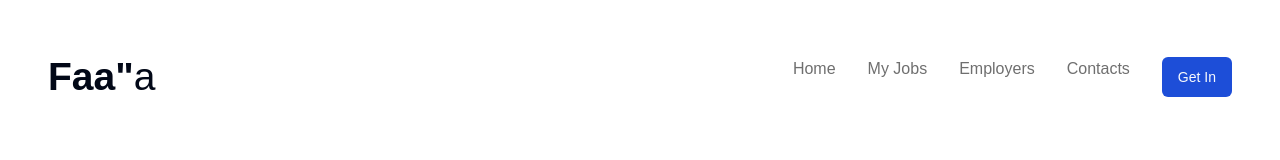
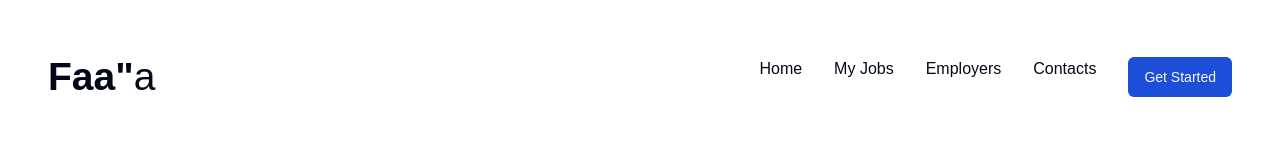
Before and after one commit to david123mbah/Faa_r, a Next.js app: page /job/create in a window 1280 px wide. Shown: the top 160 px of the page. Built offline with nearby package versions, Linux system fonts and the light colour scheme; no server answers.

Commit message:
added the contact page and main page

```diff
--- a/app/(job)/Components/Navbar.jsx
+++ b/app/(job)/Components/Navbar.jsx
@@ -3,11 +3,11 @@ import "./index.css";
 import { SignedIn, SignedOut, UserButton } from "@clerk/nextjs";
 import { Button } from "../../../@/components/ui/button";
 
-const Navbar = () => {
+const Navbar = ({from}) => {
   return (
     <div className="navbar flex justify-between items-center p-[3rem]">
       <div className="LogoDiv">
-        <h1 className="logo text-[39px] text-blueColor">
+        <h1 className={ from ? `logo text-[39px] ${from}` : "logo text-[39px] text-blueColor"}>
           <strong>
             <a href="/">Faa"</a>
           </strong>
@@ -15,27 +15,27 @@ const Navbar = () => {
         </h1>
       </div>
       <div className="menu flex gap-8">
-        <li className="menuList text-[#6f6f6f] hover:text-blueColor">
-          <a href="/">Home</a>
+        <li className={ from ? `menuList  hover:text-black ${from}` : "menuList  hover:text-blueColor"}>
+          <a href="/home">Home</a>
         </li>
-        <li className="menuList text-[#6f6f6f] hover:text-blueColor">
+        <li className={ from ? `menuList  hover:text-black ${from}` : "menuList  hover:text-blueColor"}>
           <a href="/my-job">My Jobs</a>
         </li>
-        <li className="menuList text-[#6f6f6f] hover:text-blueColor">
+        <li className={ from ? `menuList  hover:text-black ${from}` : "menuList  hover:text-blueColor"}>
           <a href="/employer">Employers</a>
         </li>
-        <li className="menuList text-[#6f6f6f] hover:text-blueColor">
+        <li className={ from ? `menuList  hover:text-black ${from}` : "menuList  hover:text-blueColor"}>
           <a href="/contact">Contacts</a>
         </li>
 
-        <li className="menulist  text-[#6f6f6f]">
+        <li className="menulist text-white">
           <SignedIn>
             <UserButton />
           </SignedIn>
 
           <SignedOut>
             <Button className="hover:bg-blue-700 bg-blue-700">
-              <a href="/sign-in"> Get In</a>
+              <a href="/sign-in"> Get Started</a>
             </Button>
           </SignedOut>
         </li>
--- a/app/(job)/contact/page.jsx
+++ b/app/(job)/contact/page.jsx
@@ -1,8 +1,14 @@
 
 import React from 'react';
 import './ContactUs.css'; // Import your CSS file
+import { auth, currentUser } from '@clerk/nextjs/server'
 
 const Contact = () => {
+  const { userId } = auth()
+
+  if (!userId) {
+    redirect('/sign-in')
+  }
   return (
     <div className="contact-container">
       <div className="contact-header">
--- a/app/Job.css
+++ b/app/Job.css
@@ -5,7 +5,7 @@
   }
 
   .header {
-    background-color: #fff;
+    background-color: #4e52d5;
     padding: 1rem;
     box-shadow: 0 2px 4px rgba(0, 0, 0, 0.1);
   }
@@ -70,6 +70,7 @@
   }
 
   .statistics {
+    background-color: #4e52d5;
     padding: 4rem 2rem; /* Increase padding */
     text-align: center;
   }
@@ -121,8 +122,10 @@
   }
 
   .actions {
+    background-color: #4e52d5;
     display: grid;
     grid-template-columns: repeat(auto-fit, minmax(250px, 1fr));
+    place-items: center;
     gap: 2rem;
     padding: 2rem;
   }
--- a/app/page.jsx
+++ b/app/page.jsx
@@ -1,36 +1,25 @@
-import './Job.css'; // Import your CSS file
 
 "use client";
+import './Job.css'; // Import your CSS file
 import React from "react";
 import Jobs from "./(job)/Components/Jobs";
 import { useAuth } from "@clerk/nextjs";
 import { redirect } from "next/navigation";
+import Navbar from './(job)/Components/Navbar';
+import './style.css';
+import Footer from './(job)/Components/Footer';
 
 
 //TODO: Design this page and have it be landing page of the app
 const MainPage = () => {
-  const { isLoaded, userId, sessionId, getToken } = useAuth()
 
-  if (!userId) {
-    redirect('/sign-in')
-  }
   return (
 
+     <>
       <div className="job-container">
         <header className="header">
-          <nav className="navbar">
-            <div className="logo">
-              <h1>Faa'r</h1>
-            </div>
-            <ul className="nav-links">
-              <li>
-                <a href="#">Sign In</a>
-              </li>
-              <li>
-                <a href="#">Login</a>
-              </li>
-            </ul>
-          </nav>
+          <Navbar from='text-white'/>
+
           <div className="hero">
             <video autoPlay muted loop className="hero-video">
               <source src="lab.mp4" type="video/mp4" />
@@ -91,7 +80,11 @@ const MainPage = () => {
           </div>
         </section>
       </div>
+
+      <Footer/>
+
+     </>
     );
 }
 
-export default page
+export default MainPage
--- /dev/null
+++ b/app/style.css
@@ -0,0 +1,3 @@
+body {
+    background-color: #4e52d5 !important;
+}
```
